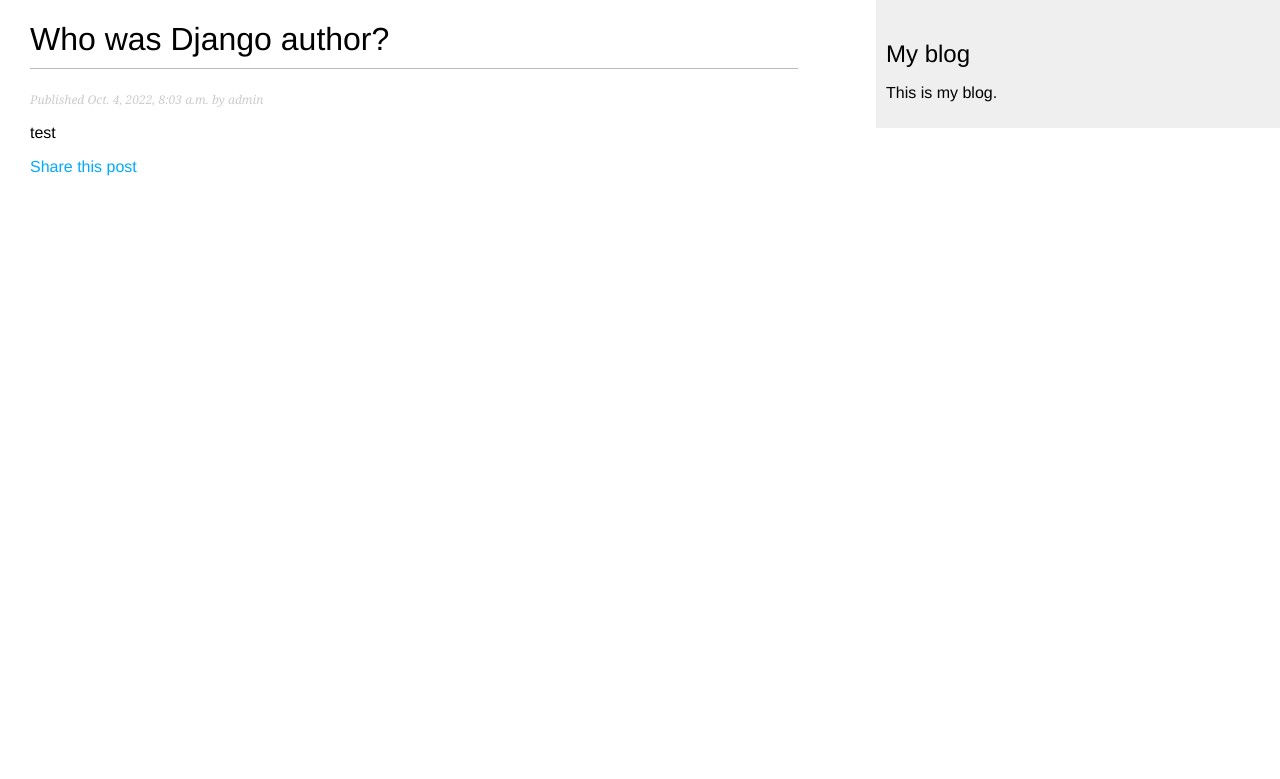
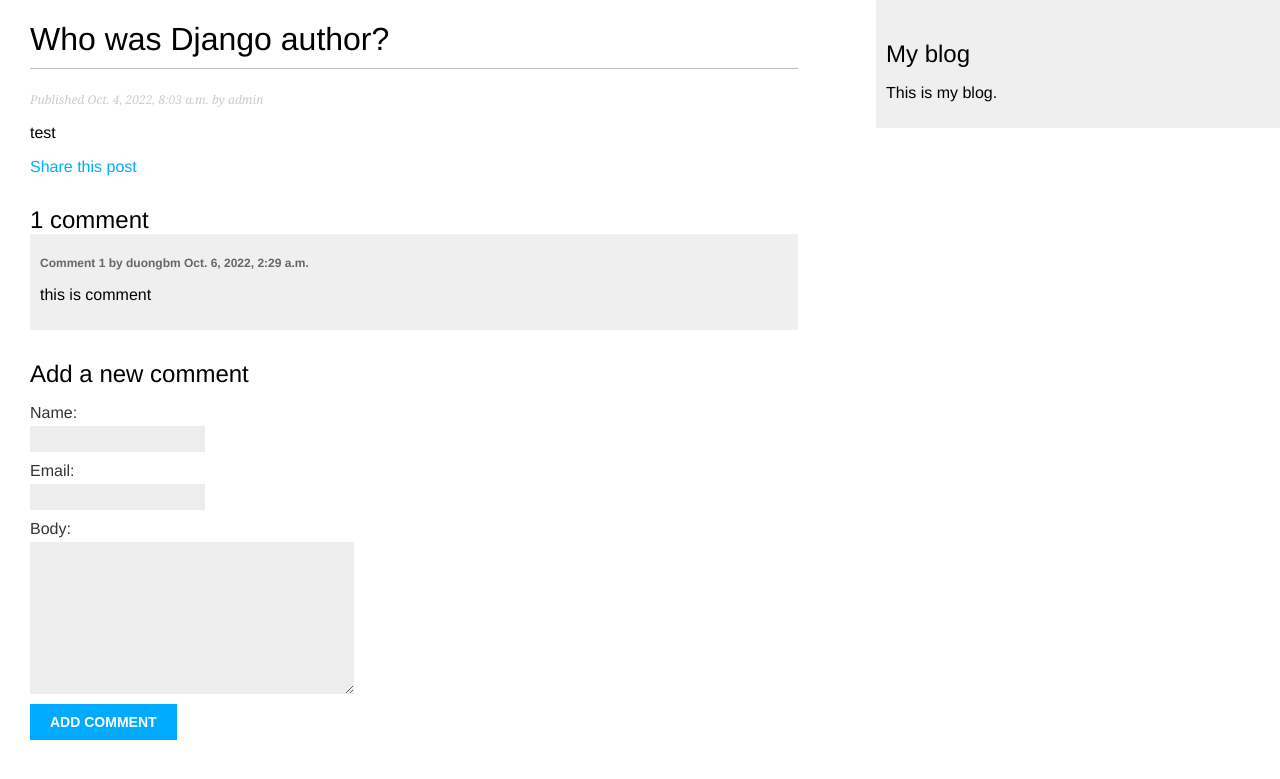
Before and after one commit to duongbm/django-blog-app, a Django app: a page that uses templates/detail.html in a window 1280 px wide. Shown: the top 779 px of the page. Run offline with Django 4.2, Linux system fonts and the light colour scheme; data comes from the database, SQL or seed files in the repository; both versions use the stored data as it was after the commit.

Commit message:
[feat] adding comment system

```diff
--- a/blog/forms.py
+++ b/blog/forms.py
@@ -1,4 +1,6 @@
 from django import forms
+
+from blog.models import Comment
 
 
 class EmailPostForm(forms.Form):
@@ -6,3 +8,9 @@ class EmailPostForm(forms.Form):
     email = forms.EmailField()
     to = forms.EmailField()
     comments = forms.CharField(required=False, widget=forms.Textarea)
+
+
+class CommentForm(forms.ModelForm):
+    class Meta:
+        model = Comment
+        fields = ['name', 'email', 'body']
--- a/blog/models.py
+++ b/blog/models.py
@@ -42,3 +42,22 @@ class Post(models.Model):
             self.publish.month,
             self.publish.day,
             self.slug])
+
+
+class Comment(models.Model):
+    post = models.ForeignKey(Post, on_delete=models.CASCADE, related_name='comments')
+    name = models.CharField(max_length=80)
+    email = models.EmailField()
+    body = models.TextField()
+    created = models.DateTimeField(auto_now_add=True)
+    updated = models.DateTimeField(auto_now=True)
+    active = models.BooleanField(default=True)
+
+    class Meta:
+        ordering = ['created']
+        indexes = [
+            models.Index(fields=['created']),
+        ]
+
+    def __str__(self):
+        return f"Comment by {self.name} on {self.post}"
--- a/blog/urls.py
+++ b/blog/urls.py
@@ -7,5 +7,6 @@ urlpatterns = [
     # path('', views.post_list, name='post_list'),
     path('', views.PostListView.as_view(), name='post_list'),
     path('<int:year>/<int:month>/<int:day>/<slug:post>', views.post_detail, name='post_detail'),
-    path('share/<int:post_id>', views.post_share, name='post_share')
+    path('share/<int:post_id>', views.post_share, name='post_share'),
+    path('<int:post_id>/comment/', views.post_comment, name='post_comment'),
 ]
--- a/blog/views.py
+++ b/blog/views.py
@@ -2,9 +2,10 @@ from django.core.paginator import Paginator, PageNotAnInteger, EmptyPage
 from django.shortcuts import render, get_object_or_404
 
 # Create your views here.
+from django.views.decorators.http import require_POST
 from django.views.generic import ListView
 
-from blog.forms import EmailPostForm
+from blog.forms import EmailPostForm, CommentForm
 from blog.models import Post
 
 
@@ -34,7 +35,9 @@ def post_detail(request, year, month, day, post):
                              slug=post,
                              publish__year=year,
                              publish__month=month, publish__day=day)
-    return render(request, 'detail.html', {'post': post})
+    comments = post.comments.filter(active=True)
+    form = CommentForm()
+    return render(request, 'detail.html', {'post': post, 'comments': comments, 'form': form})
 
 
 def post_share(request, post_id):
@@ -49,3 +52,20 @@ def post_share(request, post_id):
     else:
         form = EmailPostForm()
     return render(request, 'share.html', {'post': post, 'form': form})
+
+
+@require_POST
+def post_comment(request, post_id):
+    post = get_object_or_404(Post, id=post_id, status=Post.Status.PUBLISHED)
+    comment = None
+    form = CommentForm(data=request.POST)
+    if form.is_valid():
+        # create instance without save to database, allow modify before save
+        comment = form.save(commit=False)
+        comment.post = post
+        comment.save()
+    return render(request, 'comment.html', {
+        'post': post,
+        'form': form,
+        'comment': comment
+    })
--- /dev/null
+++ b/templates/comment_form.html
@@ -0,0 +1,6 @@
+<h2>Add a new comment</h2>
+<form action="{% url "blog:post_comment" post.id %}" method="post">
+  {{ form.as_p }}
+  {% csrf_token %}
+  <p><input type="submit" value="Add comment"></p>
+</form>
--- a/templates/detail.html
+++ b/templates/detail.html
@@ -11,4 +11,21 @@
       Share this post
     </a>
   </p>
+  {% with comments.count as total_comments %}
+    <h2>
+      {{ total_comments }} comment{{ total_comments|pluralize }}
+    </h2>
+  {% endwith %}
+  {% for comment in comments %}
+    <div class="comment">
+      <p class="info">
+        Comment {{ forloop.counter }} by {{ comment.name }}
+        {{ comment.created }}
+      </p>
+      {{ comment.body|linebreaks }}
+    </div>
+  {% empty %}
+    <p>There are no comments</p>
+  {% endfor %}
+  {% include "comment_form.html" %}
 {% endblock %}
```
Also changed, not shown: blog/admin.py (+8 -1 lines), templates/comment.html (added, +10 -0 lines), blog/migrations/0003_alter_post_publish_comment_and_more.py (added), db.sqlite3.
